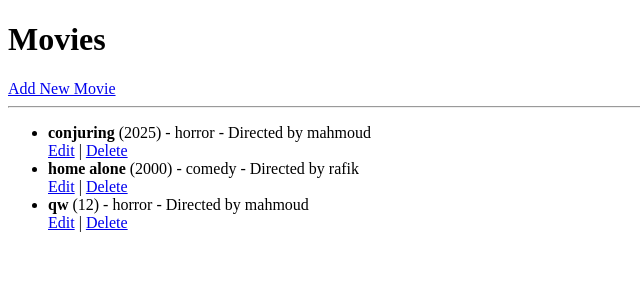
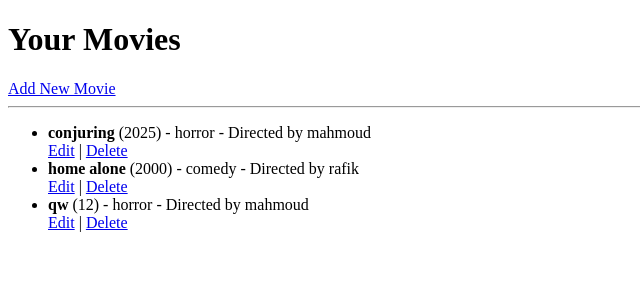
Before and after one commit to RafikMikkawi/Rafiks-Repository, a Django app: page / in a window 1280 px wide. Shown: the top 300 px of the page, without its empty margins (0-640 px from the left). Run offline with Django 3.2, Linux system fonts and the light colour scheme; data comes from the database, SQL or seed files in the repository.

Commit message:
Change header from 'Movies' to 'Your Movies'

```diff
--- a/templates/index.html
+++ b/templates/index.html
@@ -4,7 +4,7 @@
     <title>Movies </title>
 </head>
 <body>
-    <h1>Movies</h1>
+    <h1>Your Movies</h1>
     <a href="{% url 'add_movie' %}">Add New Movie</a>
     <hr>
 
```
